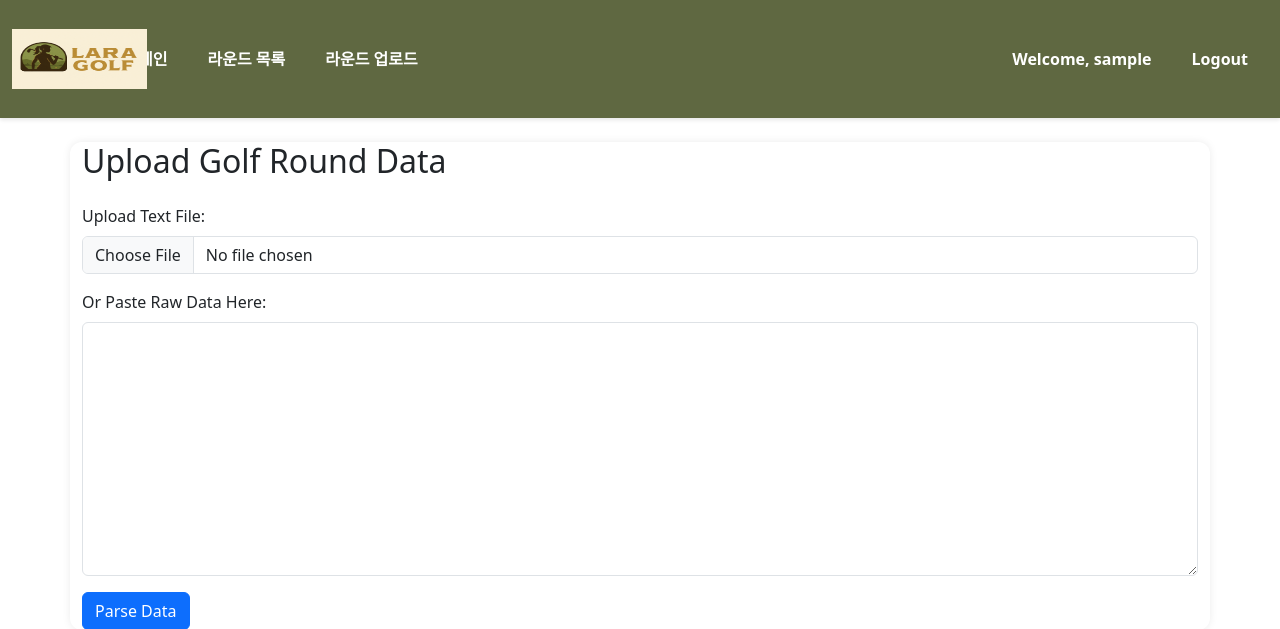
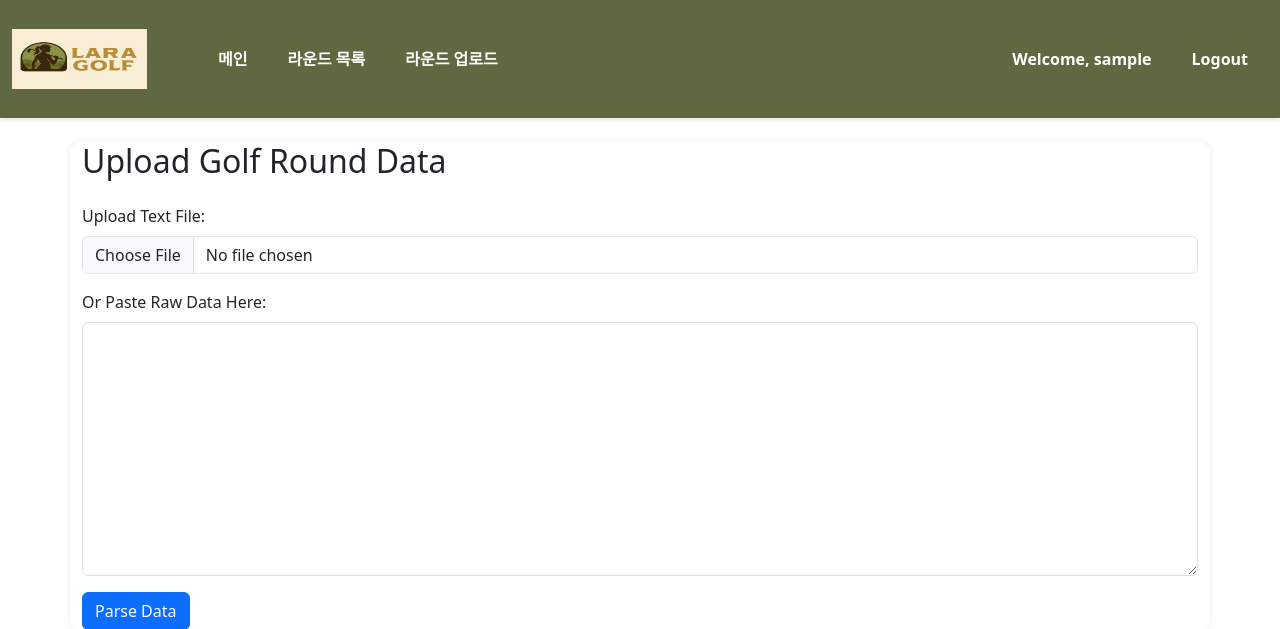
Before and after one commit to JoonYong-Kim/lalagolf, a Flask app: page /upload_round in a window 1280 px wide. Shown: the top 629 px of the page. Run offline with Flask 3, Linux system fonts and the light colour scheme; the visitor is signed in with stand-in values (Sample User, id 1); parts of the project's set-up code (start-up, migrations or seed data) failed here and were passed over.

Commit message:
로고 폭 넓게

```diff
--- a/src/webapp/static/css/style.css
+++ b/src/webapp/static/css/style.css
@@ -57,6 +57,10 @@ table th {
     margin: 0 12px; /* Adjusted menu spacing */
 }
 
+.navbar-nav:not(.ms-auto) {
+    margin-left: 5rem; /* Pushes menu to the right to avoid logo overlap */
+}
+
 .container {
     border-radius: 12px; /* Increased card rounding */
     box-shadow: 0 0 8px rgba(0, 0, 0, 0.08); /* Slightly reduced shadow */
```
